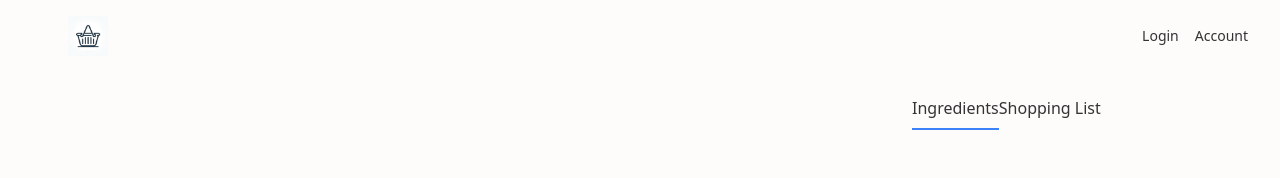
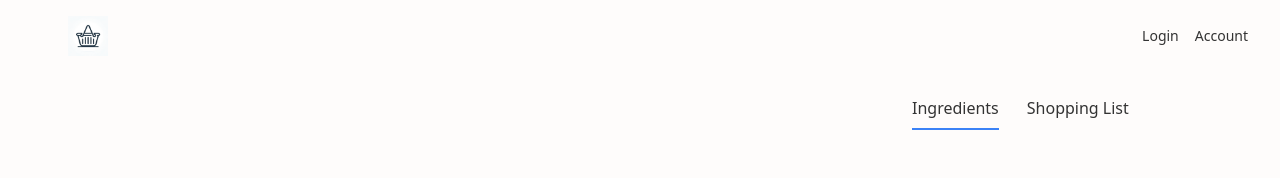
Before and after one commit to AStox/savvysupper, a Next.js app: page / in a window 1280 px wide. Shown: the top 178 px of the page. Built offline with nearby package versions, Linux system fonts and the light colour scheme.

Commit message:
fix shoppingList

```diff
--- a/components/ShoppingListSection.tsx
+++ b/components/ShoppingListSection.tsx
@@ -69,7 +69,7 @@ const ShoppingListSection: React.FC = () => {
           Ingredients
         </button>
         <button
-          className={`flex-1 py-2 ${
+          className={`flex-1 mx-5 px-2 py-2 ${
             activeTab === Tab.ShoppingList ? "border-b-2 border-blue-500" : ""
           }`}
           onClick={() => setActiveTab(Tab.ShoppingList)}
--- a/utils/prompts/preamble.ts
+++ b/utils/prompts/preamble.ts
@@ -320,7 +320,7 @@ json_agg(json_build_object(
         'discount', i.discount,
         'onSale', i."onSale"
     )
-)) AS shoppingList
+)) AS "shoppingList"
 FROM recipes r
 JOIN "RecipeIngredient" ri ON r.id = ri."recipeId"
 JOIN ingredients i ON ri."ingredientId" = i.id
```
